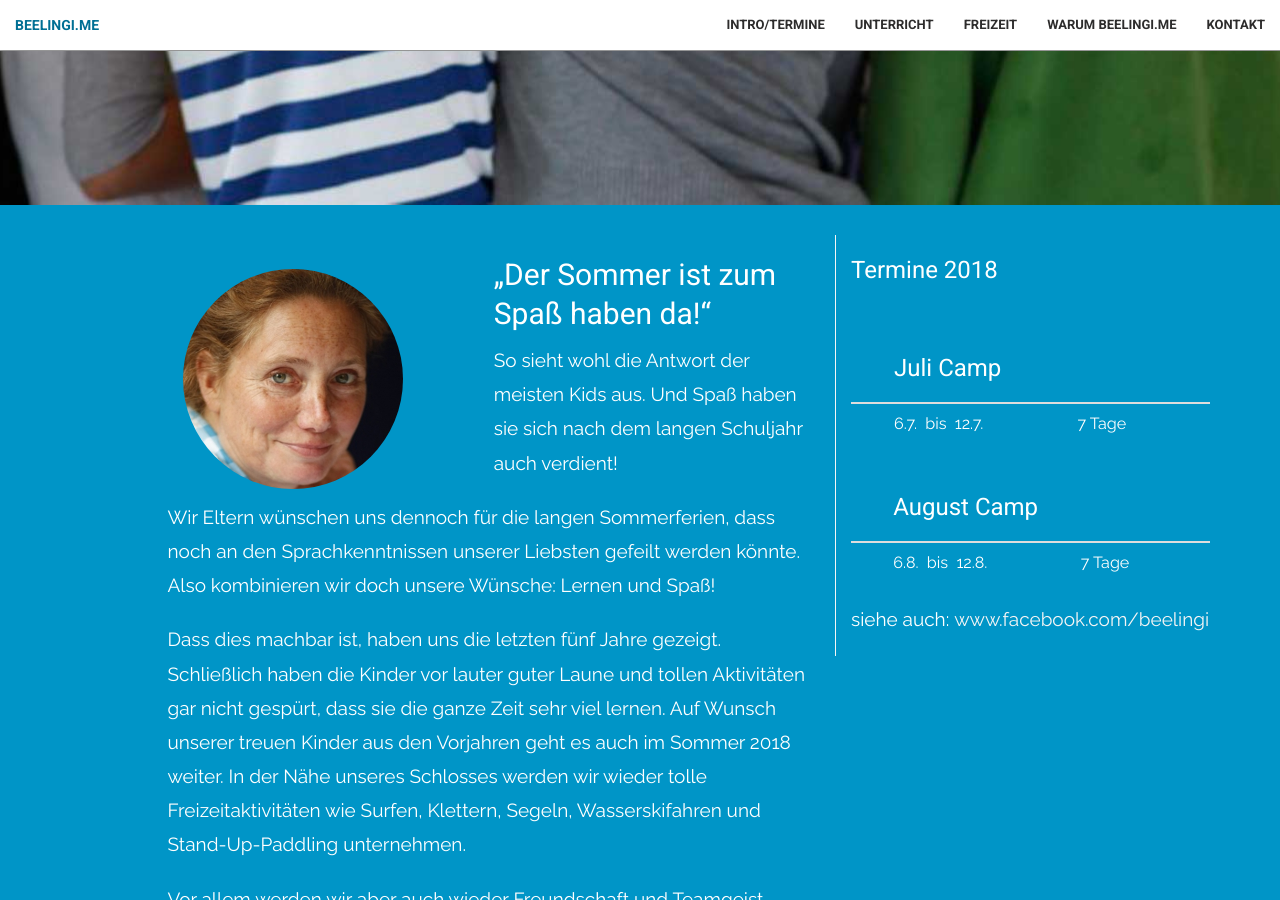
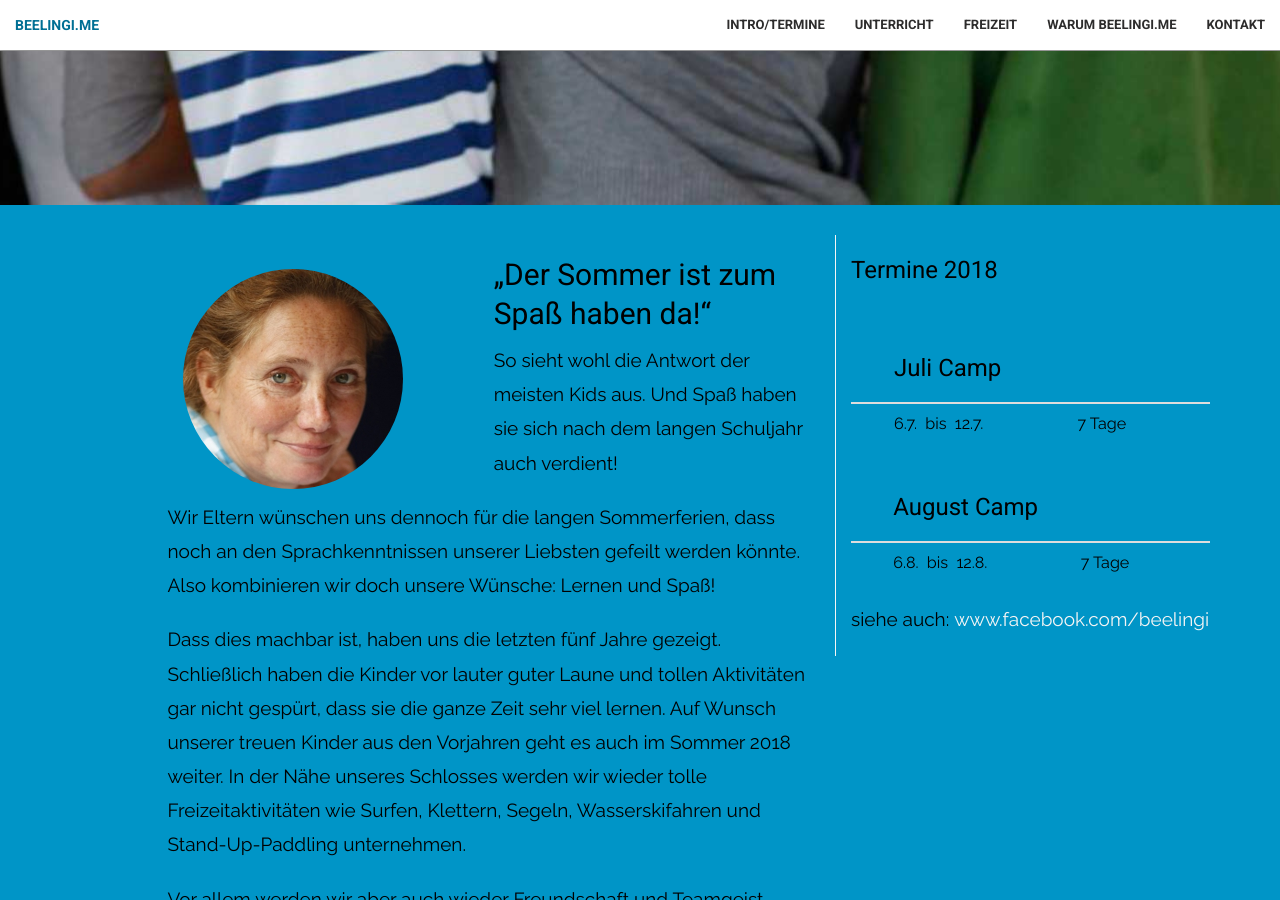
Before and after one commit to Beelingi/beelingi.github.io, a Jekyll site: the page built from index.html, in a window 1280 px wide and 900 px high, scrolled down 695 px. Built offline with Jekyll 4.4.1, drawn with Linux system fonts in a browser that asks for light colours; nearby versions of some CDN libraries.

Commit message:
.bg-primary

```diff
--- a/css/custom.css
+++ b/css/custom.css
@@ -9,3 +9,4 @@ a {
 .text-center {
     text-align: center;
     }
+.bg-primary {color: #000000}
```
Also changed, not shown: 1 other file.
